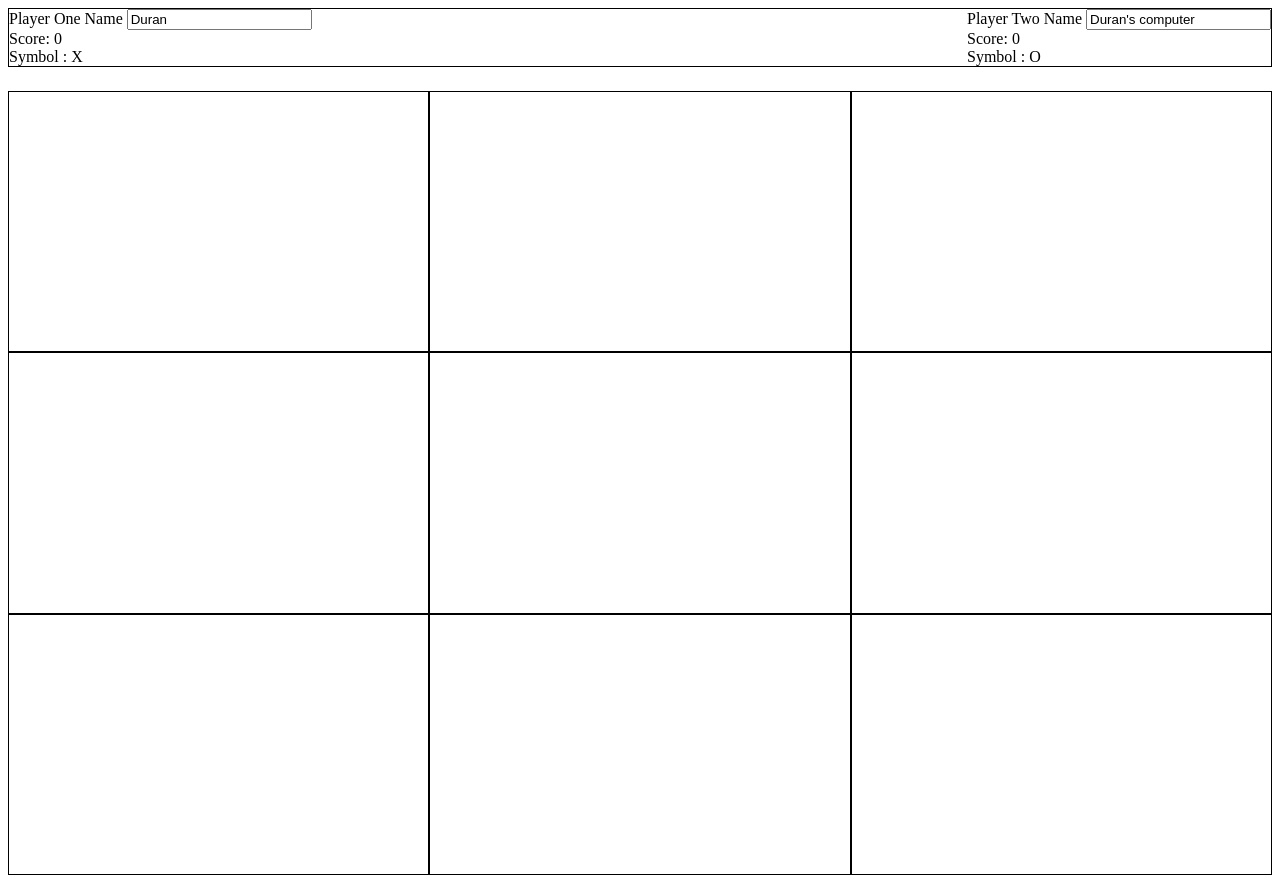
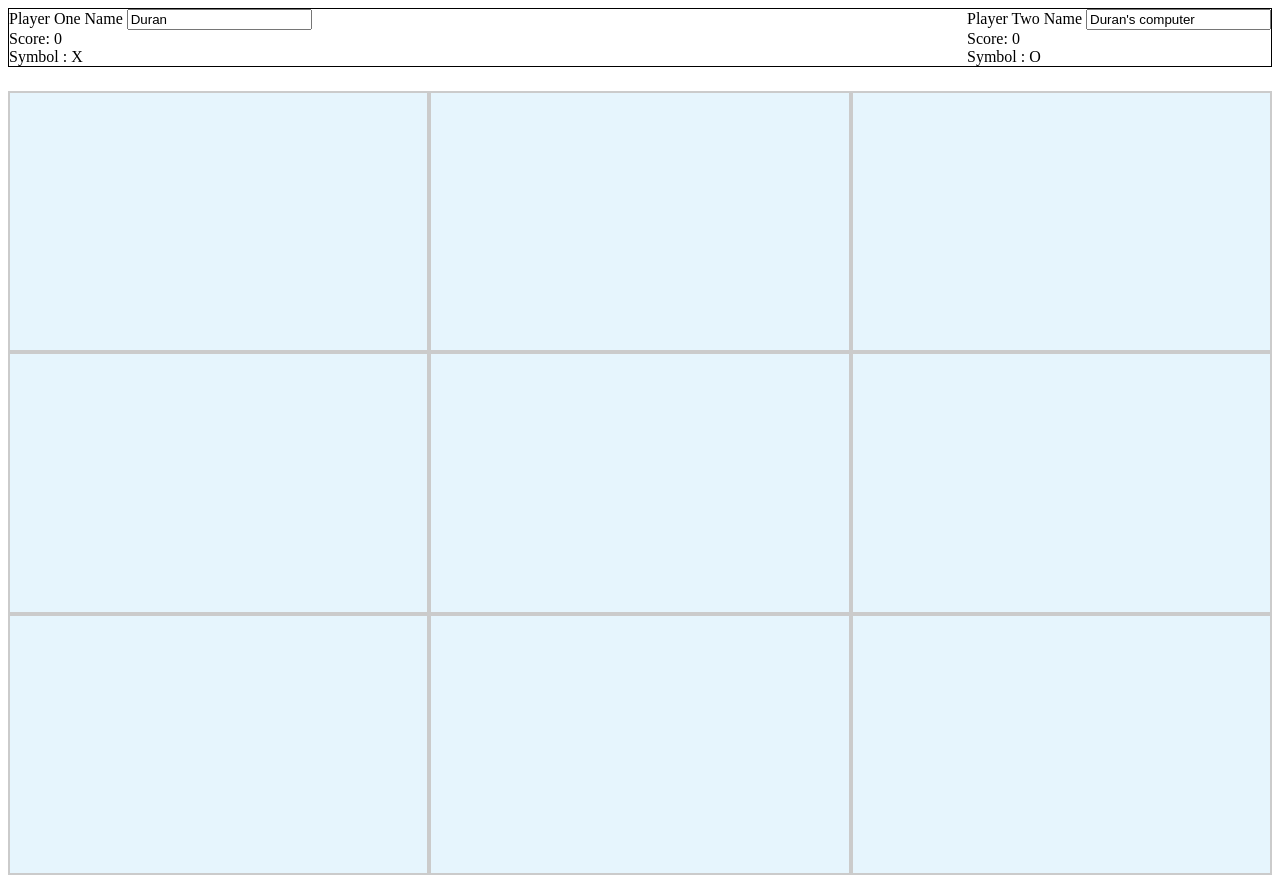
Before and after one commit to duran-harris/the-odin-project, a plain HTML site: page ticTacToe.html in a window 1280 px wide. Drawn offline with Linux system fonts and the light colour scheme.

Commit message:
Centered X's and O's within each game tile/square. Added a bit of margin and background colour

```diff
--- a/ticTacToe.html
+++ b/ticTacToe.html
@@ -14,16 +14,23 @@
           display: grid;
           height: 100%;
           width: 100%;
-          grid-template-rows: 1fr 1fr 1fr;
-          grid-template-columns: 1fr 1fr 1fr;
-
+          grid-template-rows: 0.8fr 0.8fr 0.8fr;
+          grid-template-columns: 0.8fr 0.8fr 0.8fr;
+          margin: 0.3fr;
       }
 
       .gameTile {
           z-index: 2;
-          height: 3fr;
-          width: 3fr;
-          border: 1px solid black;
+          border: 2px solid black;
+          background-color: lightskyblue;
+          opacity: 0.2;
+          position: relative;
+      }
+
+      .gameTile-icon {
+          position: absolute !important;
+          left: 50%;
+          top: 50% !important;
       }
 
       #scoreBoard {
@@ -50,7 +57,7 @@
       Score: <span id="player-one-score">0</span>
     </div>
     <div>
-      Symbol :  <span id="player-one-icon">X</span>
+      Symbol : <span id="player-one-icon">X</span>
     </div>
   </div>
 
@@ -71,17 +78,35 @@
 </section>
 
 <div id="gameBoard">
-  <div class="gameTile">&nbsp;</div>
-  <div class="gameTile">&nbsp;</div>
-  <div class="gameTile">&nbsp;</div>
+  <div class="gameTile">
+    <div class="gameTile-icon"></div>
+  </div>
+  <div class="gameTile">
+    <div class="gameTile-icon"></div>
+  </div>
+  <div class="gameTile">
+    <div class="gameTile-icon"></div>
+  </div>
 
-  <div class="gameTile">&nbsp;</div>
-  <div class="gameTile">&nbsp;</div>
-  <div class="gameTile">&nbsp;</div>
+  <div class="gameTile">
+    <div class="gameTile-icon"></div>
+  </div>
+  <div class="gameTile">
+    <div class="gameTile-icon"></div>
+  </div>
+  <div class="gameTile">
+    <div class="gameTile-icon"></div>
+  </div>
 
-  <div class="gameTile">&nbsp;</div>
-  <div class="gameTile">&nbsp;</div>
-  <div class="gameTile">&nbsp;</div>
+  <div class="gameTile">
+    <div class="gameTile-icon"></div>
+  </div>
+  <div class="gameTile">
+    <div class="gameTile-icon"></div>
+  </div>
+  <div class="gameTile">
+    <div class="gameTile-icon"></div>
+  </div>
 
 </div>
 
@@ -216,7 +241,7 @@
 
         const isStreak = (tileArray) => {
             let players = tileArray.map(tile => tile.player);
-            return players[0] !=null && players[0] === players[1] && players[1] === players[2];
+            return players[0] != null && players[0] === players[1] && players[1] === players[2];
         }
 
         const processVerticalStreaks = () => {
```
